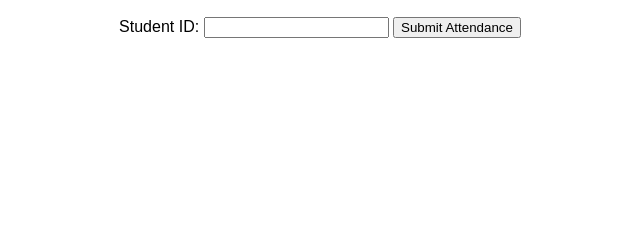
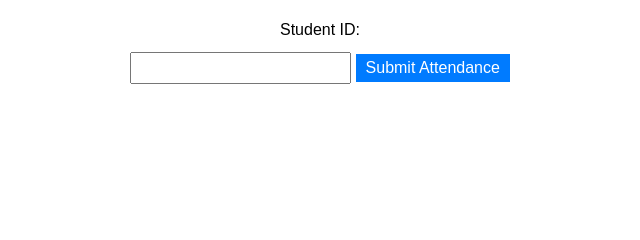
Before and after one commit to motethansen/attendance-qrcode, a Flask app: page /attendance in a window 1280 px wide. Shown: the part 125-365 px from the top of the page, without its empty margins (320-960 px from the left). Run offline with Flask 2, Linux system fonts and the light colour scheme.

```diff
--- a/static/styles.css
+++ b/static/styles.css
@@ -21,3 +21,42 @@ h1 {
 img {
     margin-top: 20px;
 }
+
+form {
+    margin-top: 20px;
+}
+
+label {
+    display: block;
+    margin-bottom: 5px;
+}
+
+input[type="text"] {
+    padding: 5px;
+    font-size: 16px;
+}
+
+button {
+    margin-top: 10px;
+    padding: 5px 10px;
+    font-size: 16px;
+    background-color: #007bff;
+    color: white;
+    border: none;
+    cursor: pointer;
+}
+
+button:hover {
+    background-color: #0056b3;
+}
+
+a {
+    display: inline-block;
+    margin-top: 20px;
+    color: #007bff;
+    text-decoration: none;
+}
+
+a:hover {
+    text-decoration: underline;
+}
```
